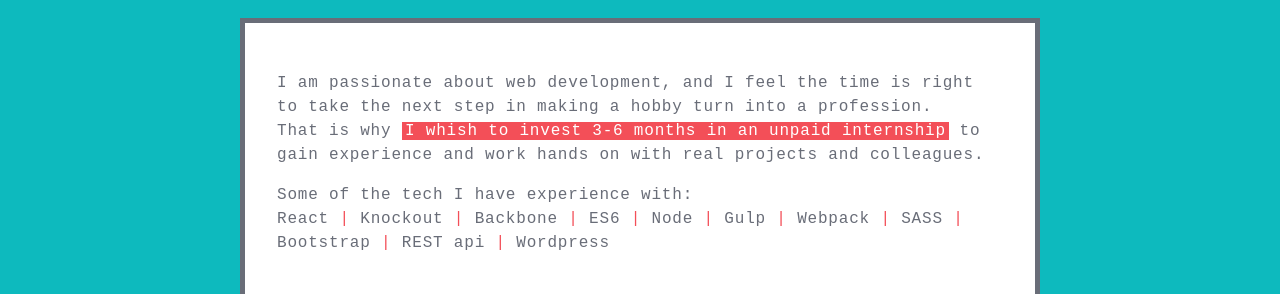
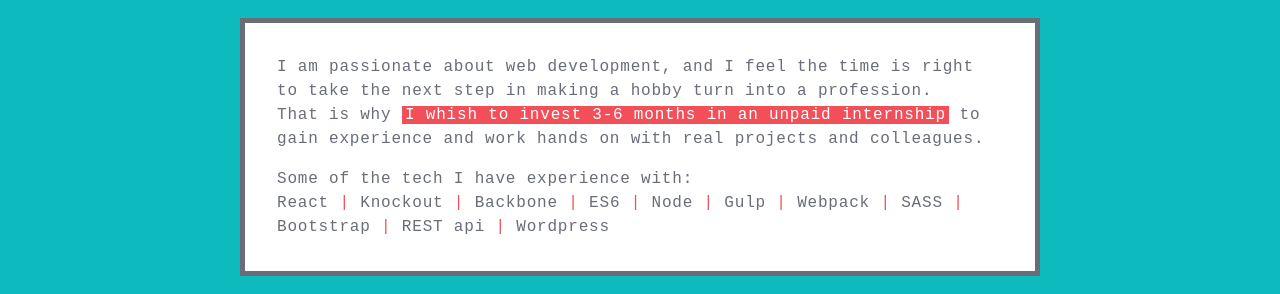
Before and after one commit to abooayoob/abooayoob.github.io, a website: page index.html in a window 1280 px wide. Shown: the part 608-902 px from the top of the page. Drawn offline with Linux system fonts and the light colour scheme; a web font is replaced by a local one.

Commit message:
fix top and bottom padding on whoami

```diff
--- a/source/sass/master.sass
+++ b/source/sass/master.sass
@@ -147,7 +147,7 @@ body
   border: 5px solid $dark-gray
   background-color: white
   color: $dark-gray
-  padding: 2rem
+  padding: 1rem 2rem
 
 .highlight
   display: inline-block
```
Also changed, not shown: css/master.css.
